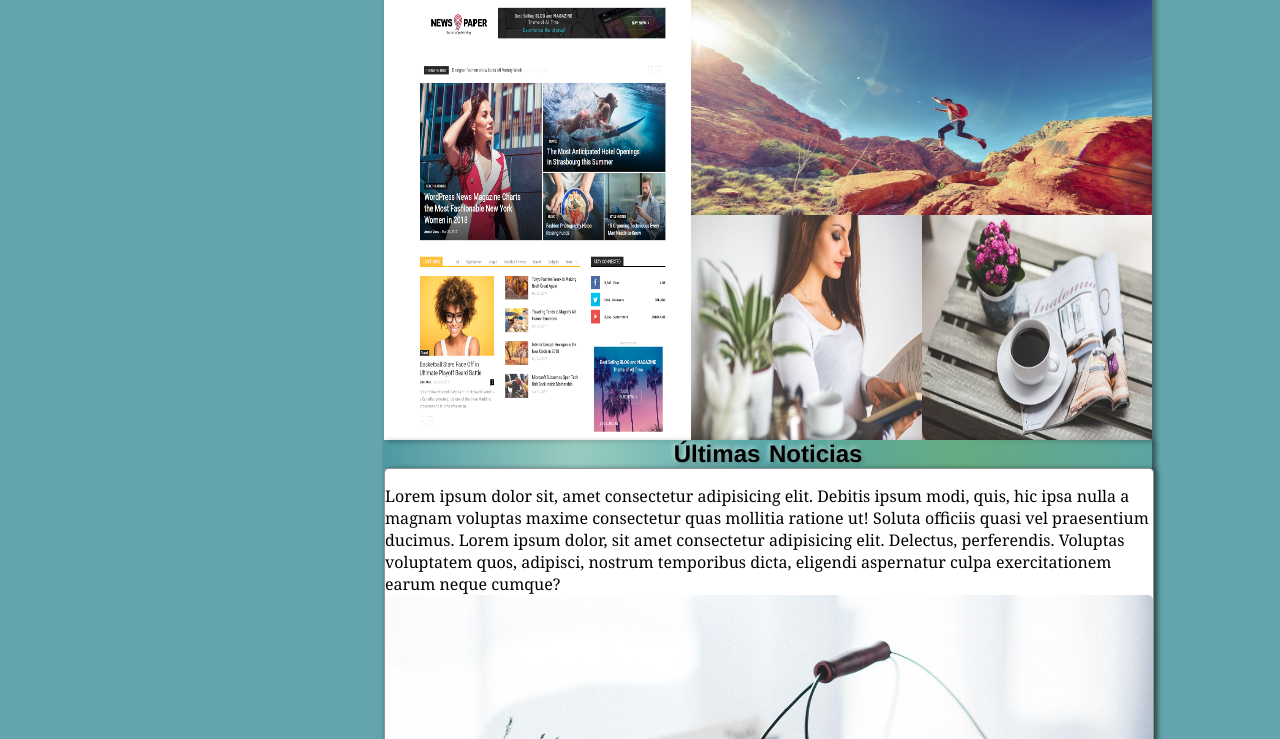
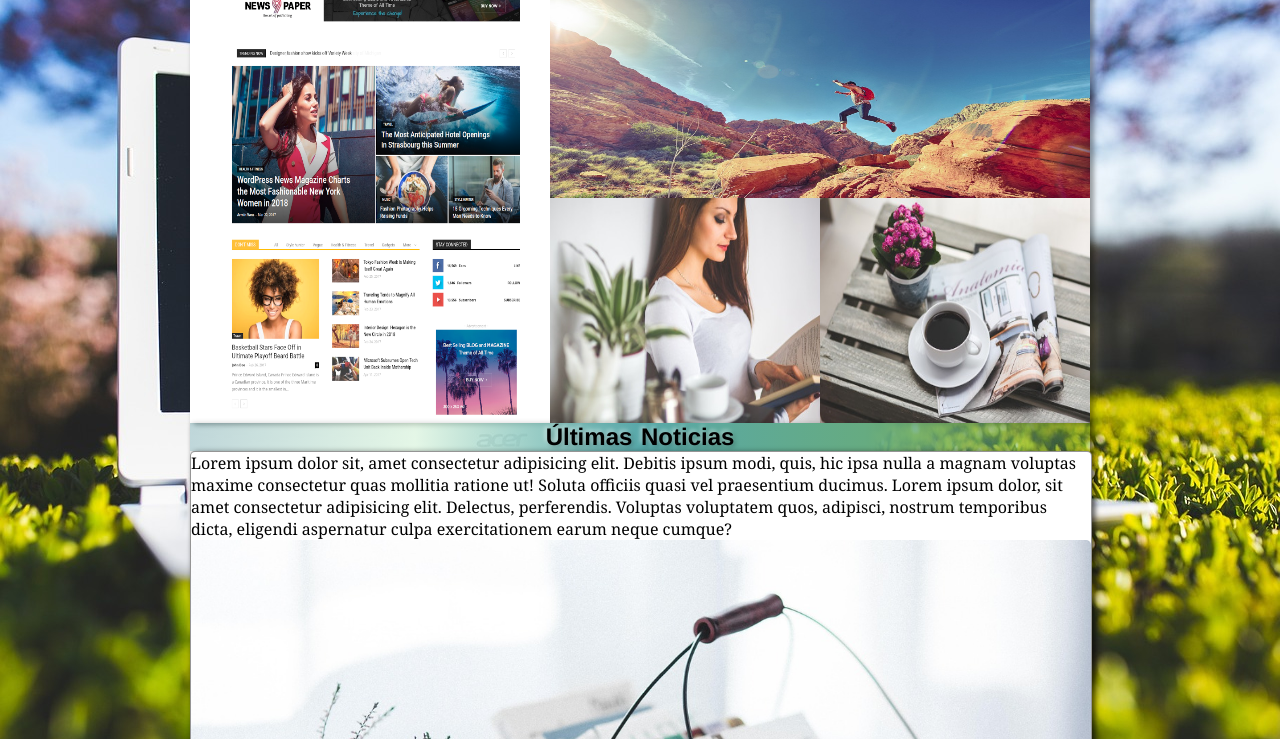
Before and after one commit to DevJoseCarlosLSA/html-css, a plain HTML site: page NiceEasy-Projetos/NiceEasy-News/NiceEasy-Projeto3.html in a window 1280 px wide. Shown: the part 104-843 px from the top of the page. Drawn offline with Linux system fonts and the light colour scheme.

Commit message:
Módulo 04, Capítulo 23, aula 04

```diff
--- a/NiceEasy-Projetos/NiceEasy-News/style.css
+++ b/NiceEasy-Projetos/NiceEasy-News/style.css
@@ -10,12 +10,16 @@
     --fonte-padrao: Cambria, Cochin, Georgia, Times, 'Times New Roman', serif;
     --fonte-destaque: 'Franklin Gothic Medium', 'Arial Narrow', Arial, sans-serif;
 }
+* {
+    margin: 0px;
+    padding: 0px;
+}
 
 body {
 
     /* display: grid;
     place-items: center; */
-    margin-left: 30%;
+    /* margin-left: 30%;
     margin-right: 30%;
     margin-top: 1px;
     height: 100%;
@@ -26,7 +30,20 @@ body {
     position: absolute;
     background: rgba(5, 110, 124, 0.618) center center/cover repeat fixed;
     max-width: 900px;
-    max-height: 100px;
+    max-height: 100px; */
+    position: absolute;
+    top: 50%;
+    left: 50%;
+    transform: translate(-50%, -50%);
+    height: 100%;
+    width: 85%;
+    width: 100vw;
+    height:100vh;
+    max-width: 900px;
+    min-width: 500px;
+    background: rgba(5, 110, 124, 0.618) url(../NiceEasy-News/imagens/laptop-1280.jpg) center center/cover repeat fixed;
+    font-family: var(--fonte-padrao);
+    text-decoration-color: rebeccapurple ;
 }
 
 header {
```
